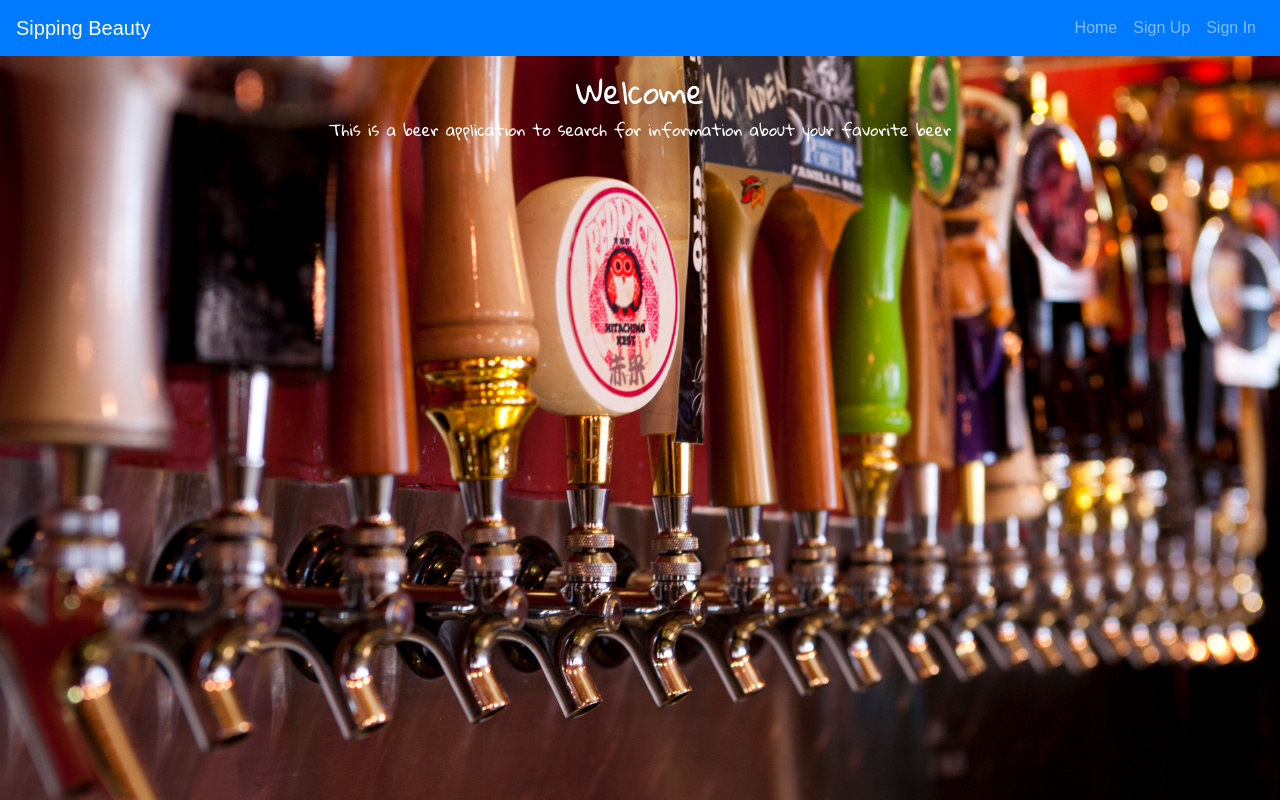
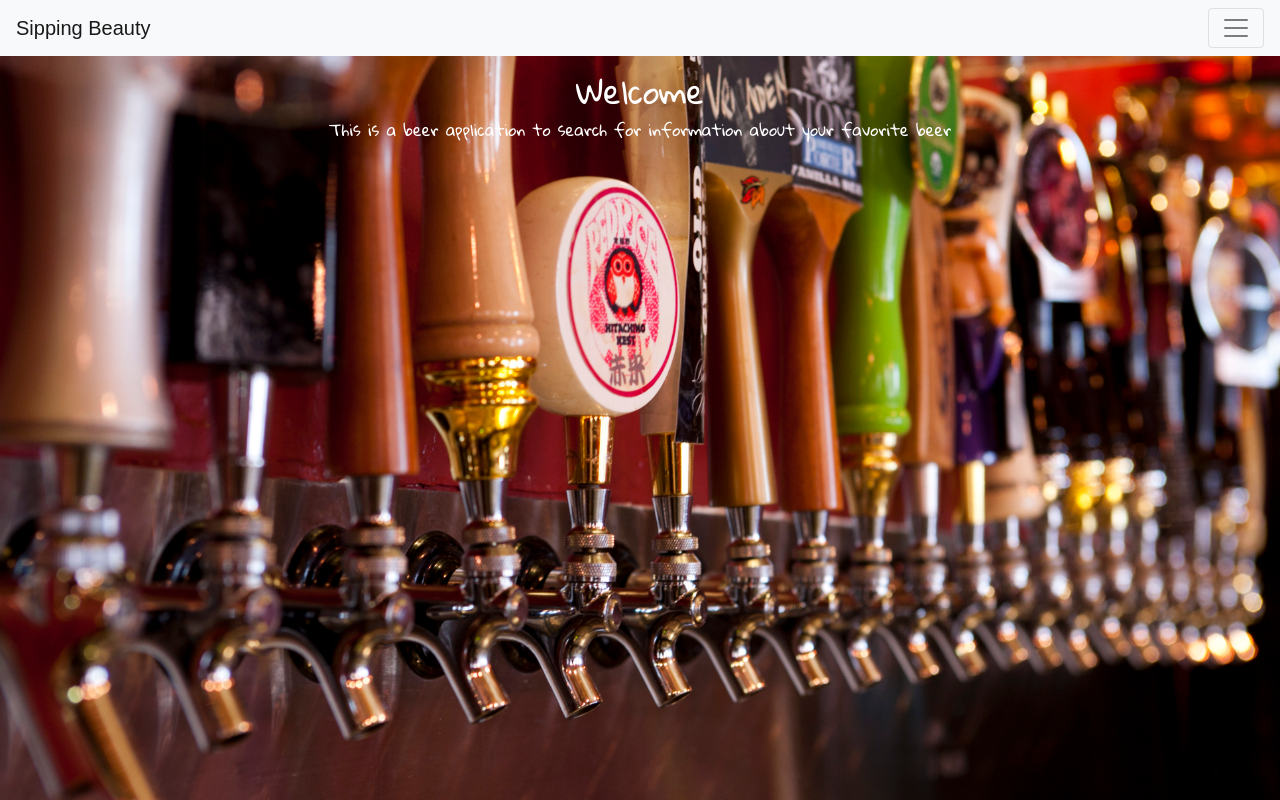
Before and after one commit to simonchen92/Sipping-Beauty-FrontEnd, a React app: page / in a window 1280 px wide. Built offline with nearby package versions, Linux system fonts and the light colour scheme.

Commit message:
Made changes to the Navbar
Changed the color of the navbar
Made navbar options into hamburger menu
Made navbar collapse on select
Made navbar stuck to top on scroll

```diff
--- a/src/components/Header/Header.js
+++ b/src/components/Header/Header.js
@@ -26,12 +26,12 @@ const alwaysOptions = (
 )
 
 const Header = ({ user }) => (
-  <Navbar bg="primary" variant="dark" expand="md">
+  <Navbar collapseOnSelect bg="light" variant="light" expand="true" sticky="top">
     <Navbar.Brand href="#">
       Sipping Beauty
     </Navbar.Brand>
-    <Navbar.Toggle aria-controls="basic-navbar-nav" />
-    <Navbar.Collapse id="basic-navbar-nav">
+    <Navbar.Toggle aria-controls="responsive-navbar-nav" />
+    <Navbar.Collapse id="responsive-navbar-nav">
       <Nav className="ml-auto">
         { user && <span className="navbar-text mr-2">Welcome, {user.email}</span>}
         { alwaysOptions }
```
